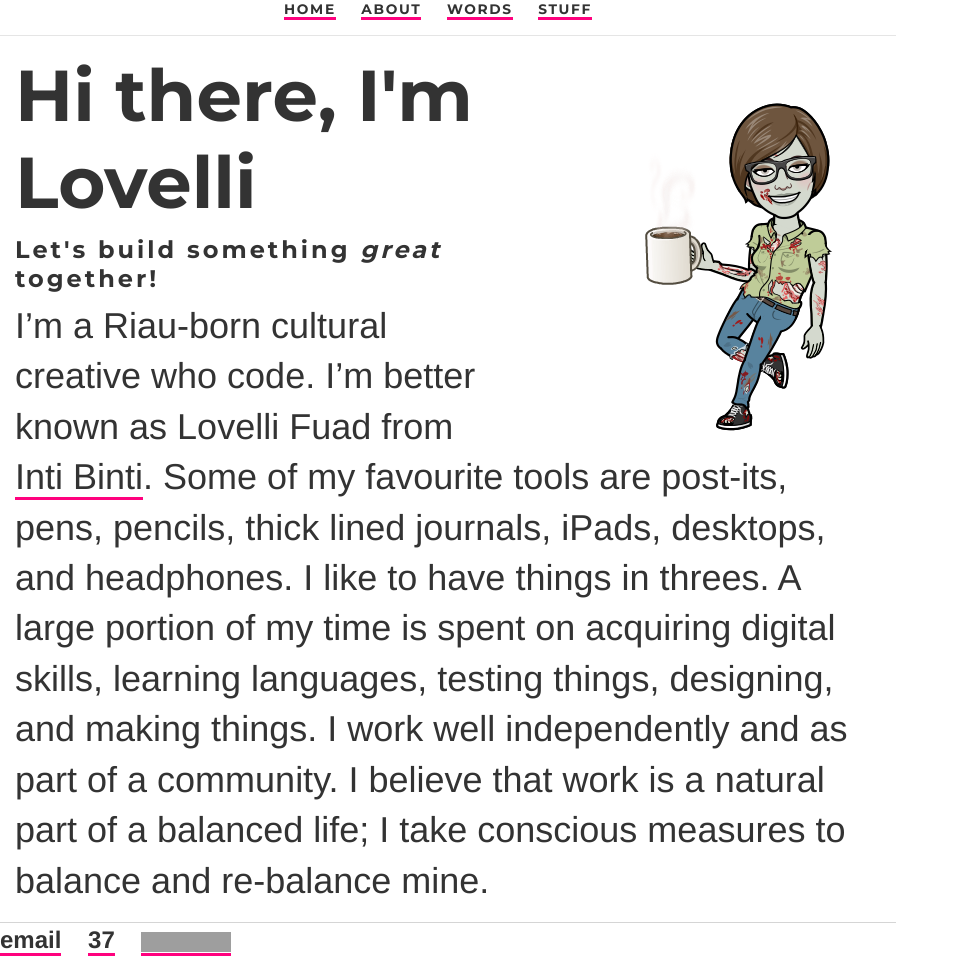
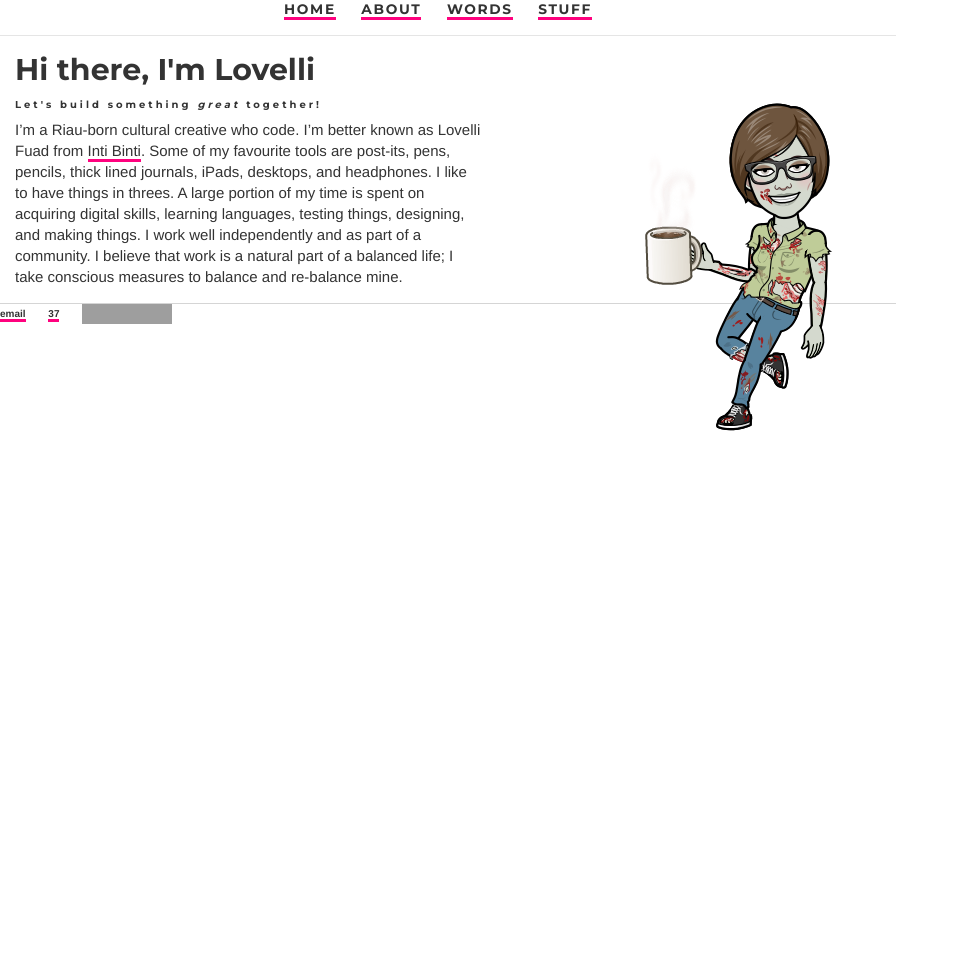
Before and after one commit to ariesti/ariesti.github.io, a Jekyll site: the page built from index.html, in a window 1280 px wide. Shown: the whole page, without its empty margins (0-959 px from the left). Built offline with Jekyll 4.4.1, drawn with Linux system fonts in a browser that asks for light colours; after the commit the page ends 900 px from its top, so only the background shows below that; grey boxes are pictures that could not be loaded.

Commit message:
Update main.css

```diff
--- a/css/main.css
+++ b/css/main.css
@@ -62,7 +62,7 @@ header {
 
 /* Set the document up */
 body {
-	font-size: 1.5em;
+	font-size: 62.5%;
 	font-family: Helvetica Neue, sans-serif;
     	color: #333;
     	margin: 60px auto;
```
